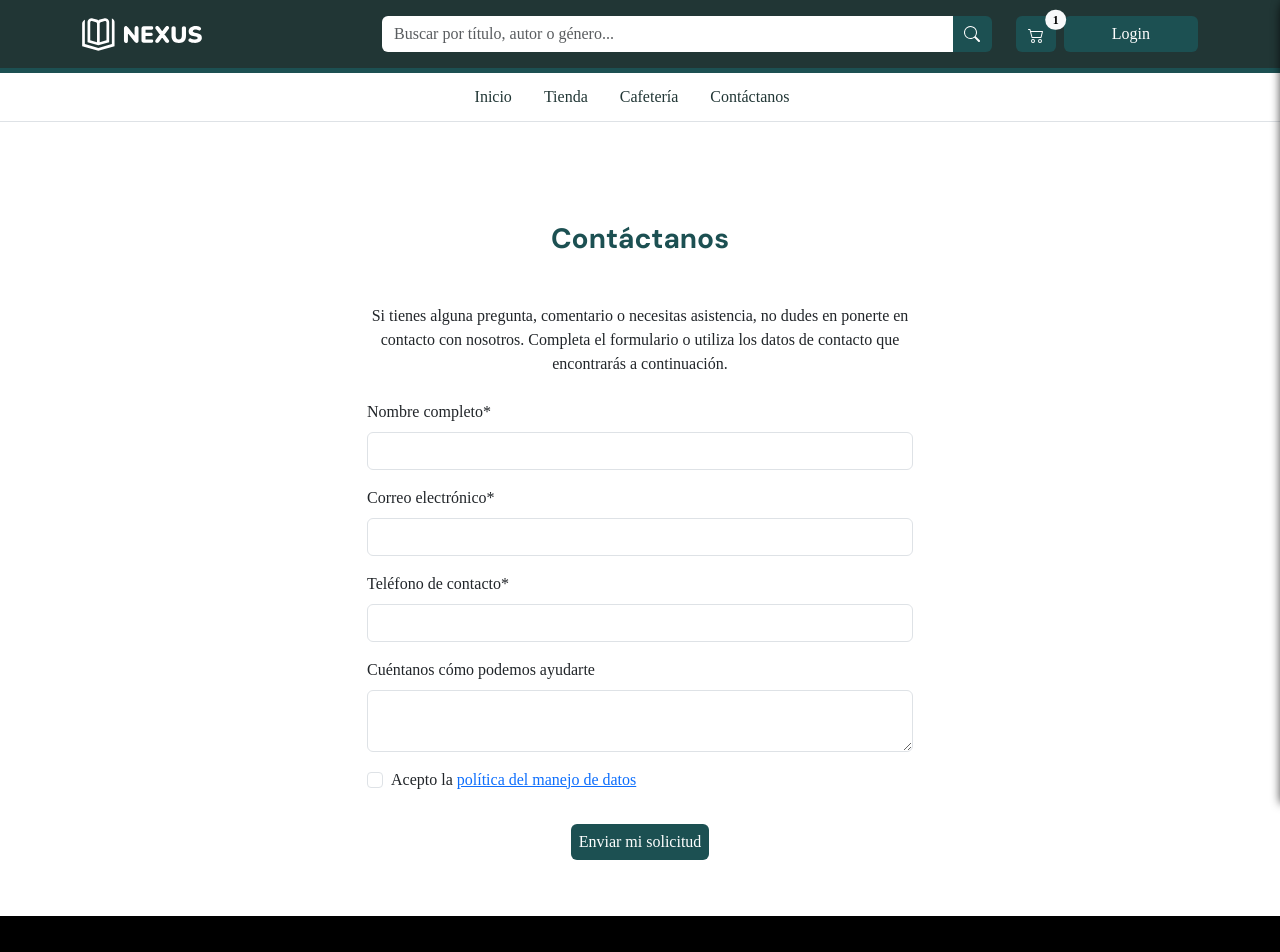
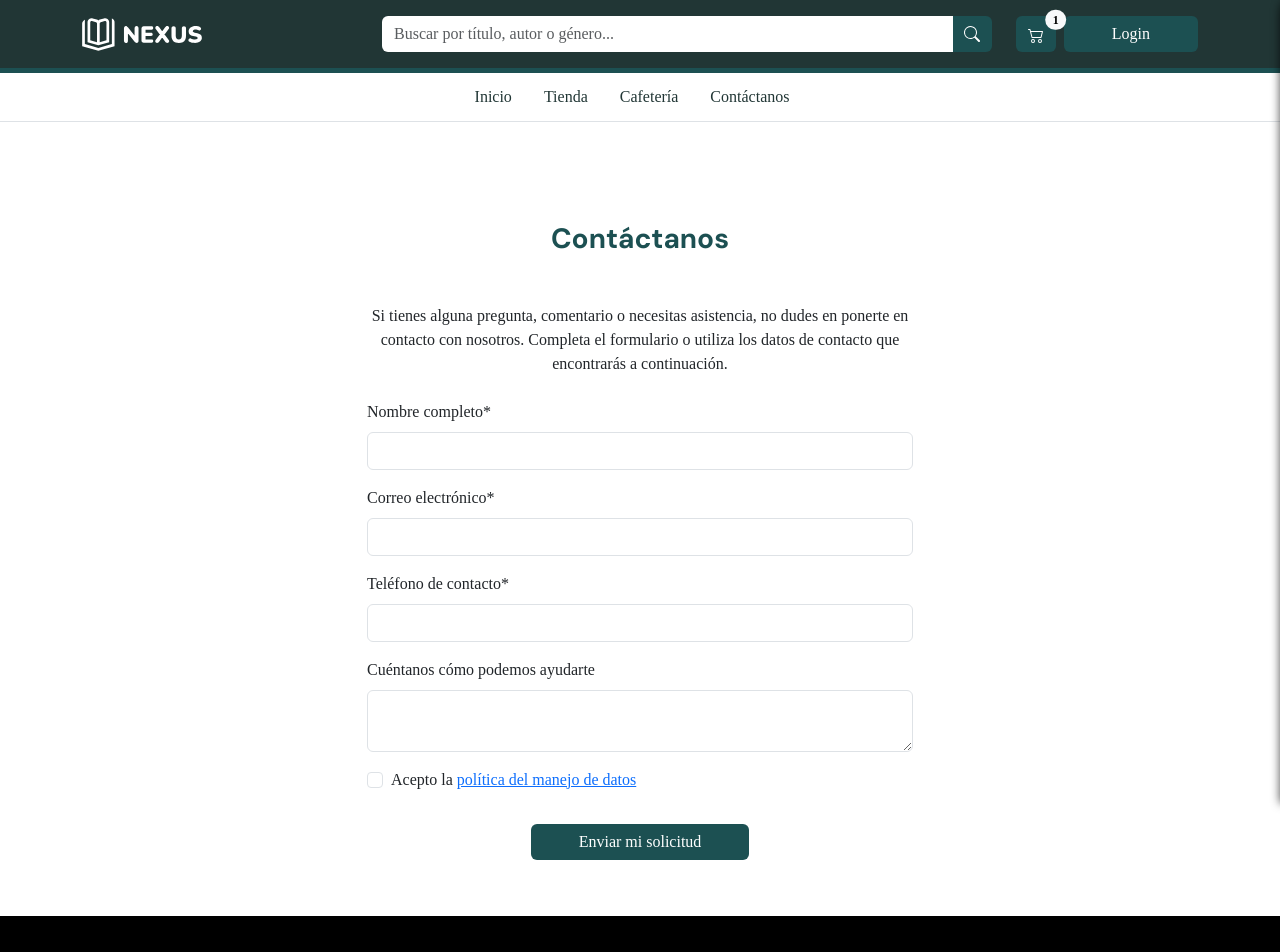
Before and after one commit to lauramolanob/Actividad2Frames, an Angular app: page /contactanos in a window 1280 px wide. Shown: the top 952 px of the page. Built offline with nearby package versions, Linux system fonts and the light colour scheme; a web font is replaced by a local one.

Commit message:
configuración de color de títulos

```diff
--- a/src/app/cart/cart.css
+++ b/src/app/cart/cart.css
@@ -54,3 +54,12 @@
 .px-3{
     background-color: #1c5052
 }
+.btn-green{
+    background-color: #1c5052;
+    color:#fff;
+    transition: all 300ms;
+    border: none;
+}
+.green-color{
+    color:#1c5052;
+}
--- a/src/app/categories/categories.css
+++ b/src/app/categories/categories.css
@@ -10,3 +10,13 @@
     cursor: pointer;
     transition: background-color 0.2s ease;
 }
+.btn-green{
+    background-color: #1c5052;
+    color:#fff;
+    transition: all 300ms;
+    border: none;
+}
+
+.green-color{
+    color:#1c5052;
+}
--- a/src/app/categories/categories.html
+++ b/src/app/categories/categories.html
@@ -3,7 +3,6 @@
         <div class="row">
             <div class="d-flex flex-row justify-content-between align-items-center mb-3 mb-lg-5">
                 <h3 class="green-color"><strong>Explorar por categorías</strong></h3>
-                <a href="" target="_blank" class="green-color">Ver todas</a>
             </div>
 
             <div class="col-lg-2 col-4" *ngFor="let item of categorias">
--- a/src/app/form-contacto/form-contacto.html
+++ b/src/app/form-contacto/form-contacto.html
@@ -33,7 +33,7 @@
                         <label class="form-check-label " for="exampleCheck1">Acepto la <a href="#">política del manejo de datos</a></label>
                     </div>
                     <div class="text-center pt-3">
-                        <button type="button" class="btn btn-green px-0 px-lg-2">
+                        <button type="button" class="btn btn-green px-5">
                             Enviar mi solicitud
                         </button>
                     </div>
--- a/src/app/navbar/navbar.html
+++ b/src/app/navbar/navbar.html
@@ -1,6 +1,6 @@
 <nav class="navbar navbar-expand-lg header-library py-3">
     <div class="container">
-        <a class="navbar-brand m-0 p-0" href="index.html">
+        <a class="navbar-brand m-0 p-0" href="#">
             <img src="assets/img/logo.svg" width="40%" alt="">
         </a>
         <button class="navbar-toggler btn-green" type="button" data-bs-toggle="collapse"
@@ -34,7 +34,7 @@
                         1
                     </span>
                 </button>
-                <a href="login.html" target="_blank">
+                <a href="#" target="_blank">
                     <button type="button" class="btn btn-green px-5">
                         Login
                     </button>
```
